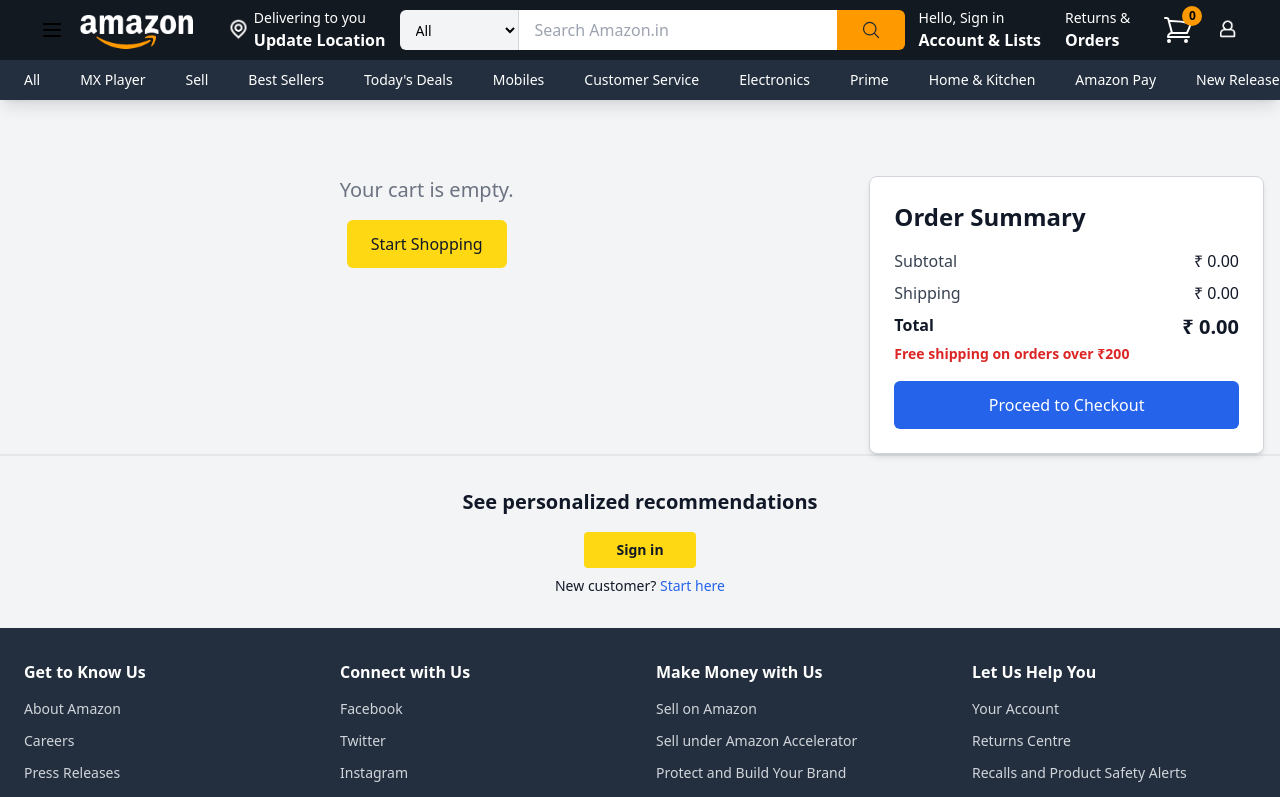
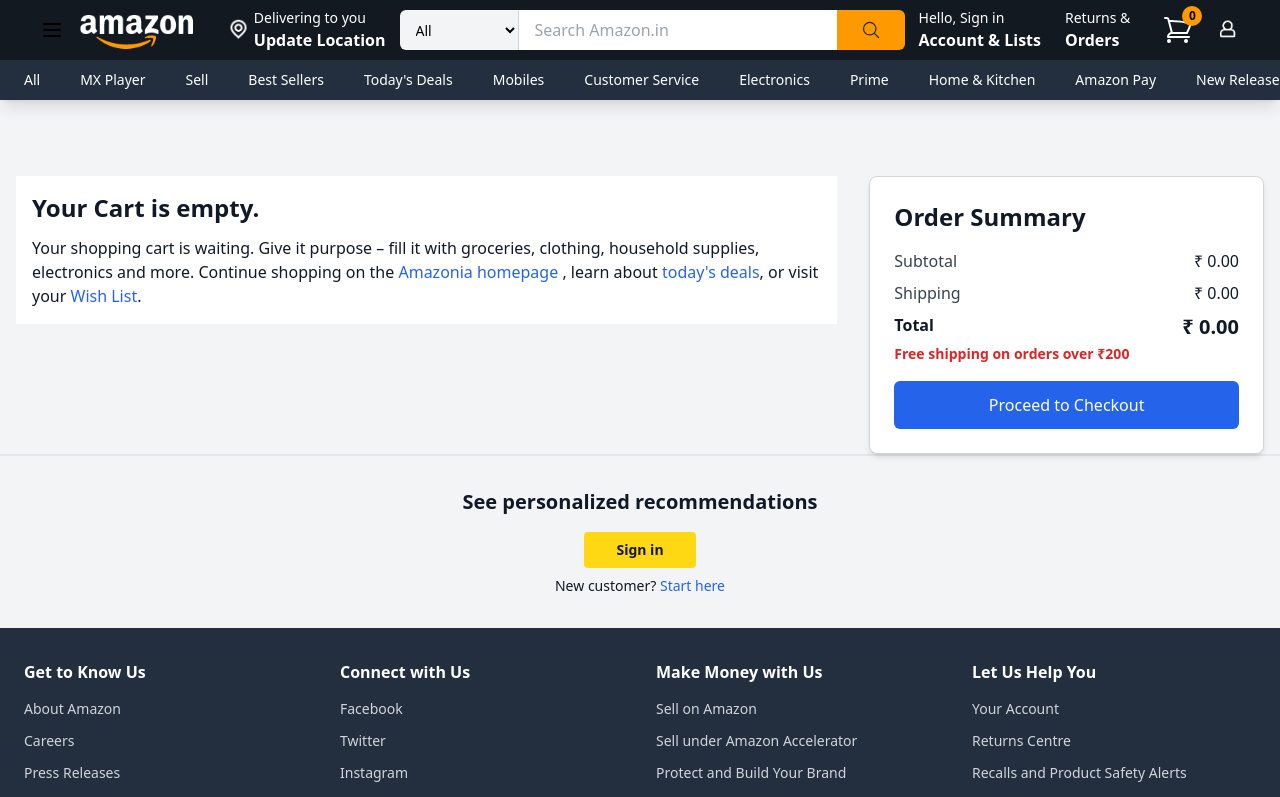
Before and after one commit to hemant-code625/Amazonia, a React (Vite) app in the folder client/: page /cart in a window 1280 px wide. Shown: the top 797 px of the page. Built offline with nearby package versions, Linux system fonts and the light colour scheme.

Commit message:
Refactor Cart component: remove clear cart functionality and update empty cart message

```diff
--- a/client/src/components/cart/CartItem.jsx
+++ b/client/src/components/cart/CartItem.jsx
@@ -1,5 +1,5 @@
 /* eslint-disable react/prop-types */
-const CartItem = ({ item, onUpdateQuantity, onDelete, onClearCart }) => {
+const CartItem = ({ item, onUpdateQuantity, onDelete }) => {
   const handleQuantityChange = (newQuantity) => {
     onUpdateQuantity(item.id, newQuantity);
   };
@@ -40,7 +40,6 @@
           </button>
         </div>
       </div>
-      <button onClick={() => onClearCart()}>Clear Cart</button>
     </>
   );
 };
--- a/client/src/pages/Cart.jsx
+++ b/client/src/pages/Cart.jsx
@@ -1,4 +1,4 @@
-import { useEffect, useState } from "react";
+import { useEffect } from "react";
 import CartItem from "../components/cart/CartItem";
 import CartSummary from "../components/cart/CartSummary";
 // import RelatedProducts from "../components/product/RelatedProducts";
@@ -7,7 +7,7 @@
 
 const Cart = () => {
   const dispatch = useDispatch();
-  const { items, totalAmount } = useSelector((state) => state.cart);
+  const { items } = useSelector((state) => state.cart);
   console.log("Items from cart: ", items);
 
   const handleRemoveItem = (id) => {
@@ -17,11 +17,11 @@
     });
   };
 
-  const handleClearCart = () => {
-    dispatch({
-      type: "cart/clearCart",
-    });
-  };
+  // const handleClearCart = () => {
+  //   dispatch({
+  //     type: "cart/clearCart",
+  //   });
+  // };
 
   const navigate = useNavigate();
 
@@ -53,14 +53,23 @@
           </h1> */}
 
           {items.length === 0 ? (
-            <div className="text-center">
-              <p className="text-xl text-gray-500">Your cart is empty.</p>
-              <button
-                onClick={() => navigate("/all")}
-                className="mt-4 px-6 py-3 bg-amazon-yellow hover:bg-yellow-400 rounded-md transition duration-200"
-              >
-                Start Shopping
-              </button>
+            <div className="bg-white p-4 ">
+              <p className="text-2xl font-semibold mb-3">Your Cart is empty.</p>
+              Your shopping cart is waiting. Give it purpose – fill it with
+              groceries, clothing, household supplies, electronics and more.
+              Continue shopping on the{" "}
+              <a href="/" className="text-blue-600">
+                Amazonia homepage
+              </a>{" "}
+              , learn about{" "}
+              <a href="/gp" className="text-blue-600">
+                today&apos;s deals
+              </a>
+              , or visit your{" "}
+              <a href="/whishlist" className="text-blue-600">
+                Wish List
+              </a>
+              .
             </div>
           ) : (
             <div className="space-y-6">
@@ -70,7 +79,6 @@
                   item={item}
                   onUpdateQuantity={handleUpdateQuantity}
                   onDelete={handleRemoveItem}
-                  onClearCart={handleClearCart}
                 />
               ))}
             </div>
```
